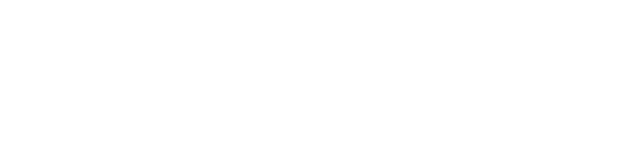
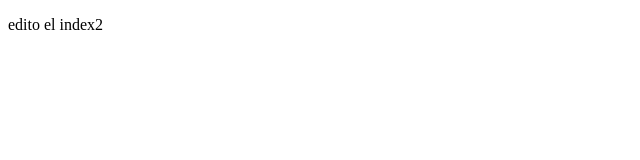
Before and after one commit to TiagoYoppaPorras/tp2, a plain HTML site: page fusion_sin_conflicto/index2.html in a window 1280 px wide. Shown: the whole page, without its empty margins (0-640 px from the left). Drawn offline with Linux system fonts and the light colour scheme.

Commit message:
modifico archivo index2 en rama1

```diff
--- a/fusion_sin_conflicto/index2.html
+++ b/fusion_sin_conflicto/index2.html
@@ -6,6 +6,6 @@
     <title>Document</title>
 </head>
 <body>
-
+    <p>edito el index2</p>
 </body>
 </html>
```
